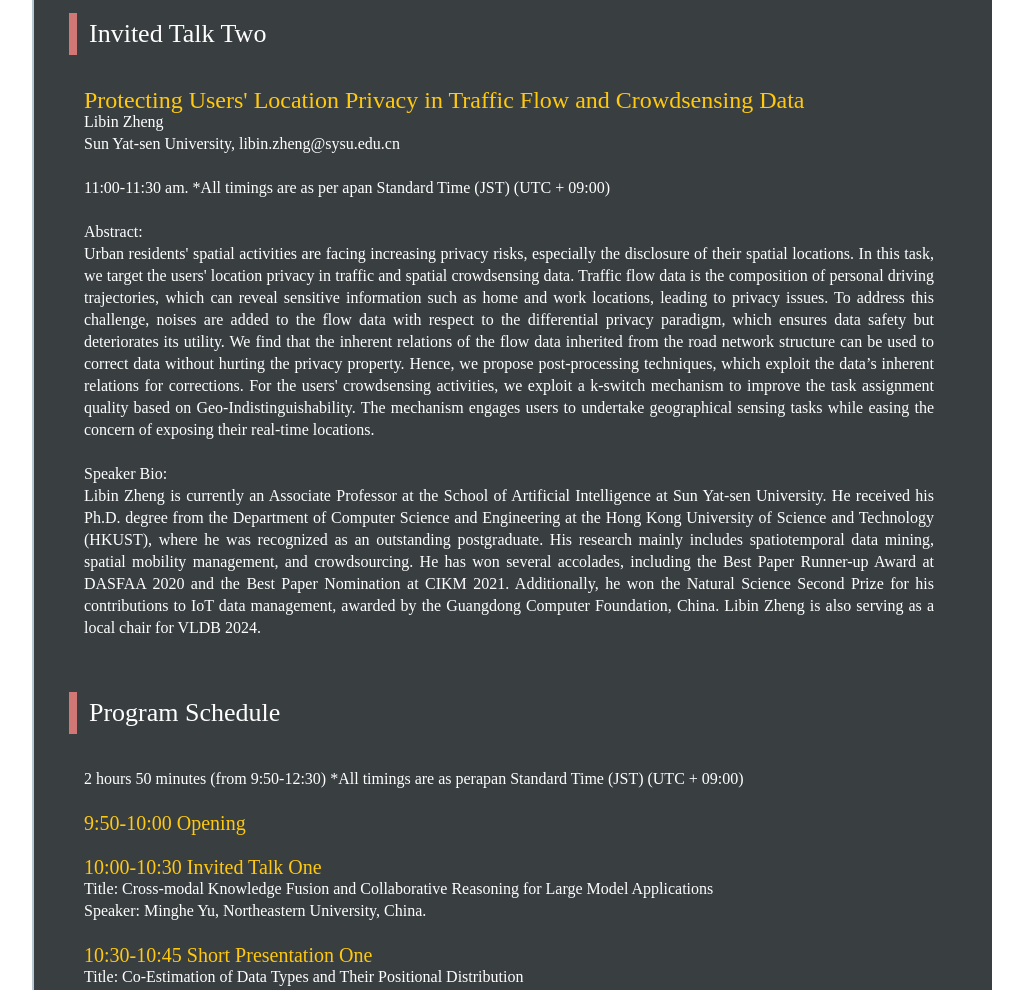
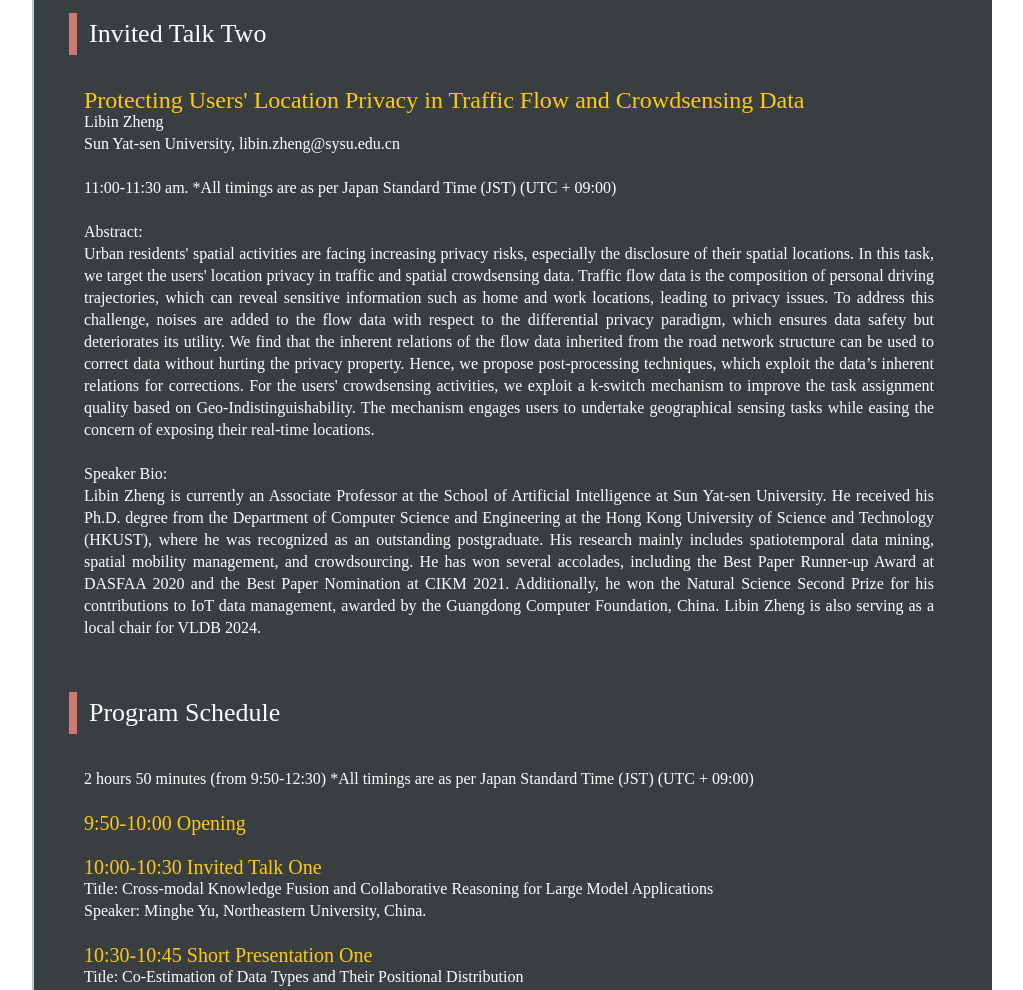
Before and after one commit to dbqm/dbqm.github.io, a plain HTML site: page 2024/index.html in a window 1280 px wide. Shown: the part 1742-2732 px from the top of the page, without its empty margins (128-1151 px from the left). Drawn offline with Linux system fonts and the light colour scheme; no server answers; a web font is replaced by a local one.

Commit message:
创建 2024网站

```diff
--- a/2024/index.html
+++ b/2024/index.html
@@ -887,7 +887,7 @@
                         <p class="p2 f3">Sun Yat-sen University, <a href="mailto:libin.zheng@sysu.edu.cn">libin.zheng@sysu.edu.cn</a>
                         </p>
                         <p class="p2 f3"><br/></p>
-                        <p class="p2 f3">11:00-11:30 am. *All timings are as per apan Standard Time (JST) (UTC +
+                        <p class="p2 f3">11:00-11:30 am. *All timings are as per Japan Standard Time (JST) (UTC +
                             09:00)</p>
                         <p class="p2 f3"><br/></p>
                         <p class="p2 f3">Abstract:</p>
@@ -927,7 +927,7 @@
                     </div>
                     <div class="v2 c94"
                          style="position:relative;margin-left:50px;margin-top:0px;width:850px;height:720px">
-                        <p class="p2 f3">2 hours 50 minutes (from 9:50-12:30) *All timings are as perapan Standard Time (JST) (UTC +
+                        <p class="p2 f3">2 hours 50 minutes (from 9:50-12:30) *All timings are as per Japan Standard Time (JST) (UTC +
                             09:00)</p>
                         <p class="p2 f3"><br/></p>
                         <p class="p2 f3" style="color: #FFC90E; font-size: 20px;">9:50-10:00 Opening</p>
```
